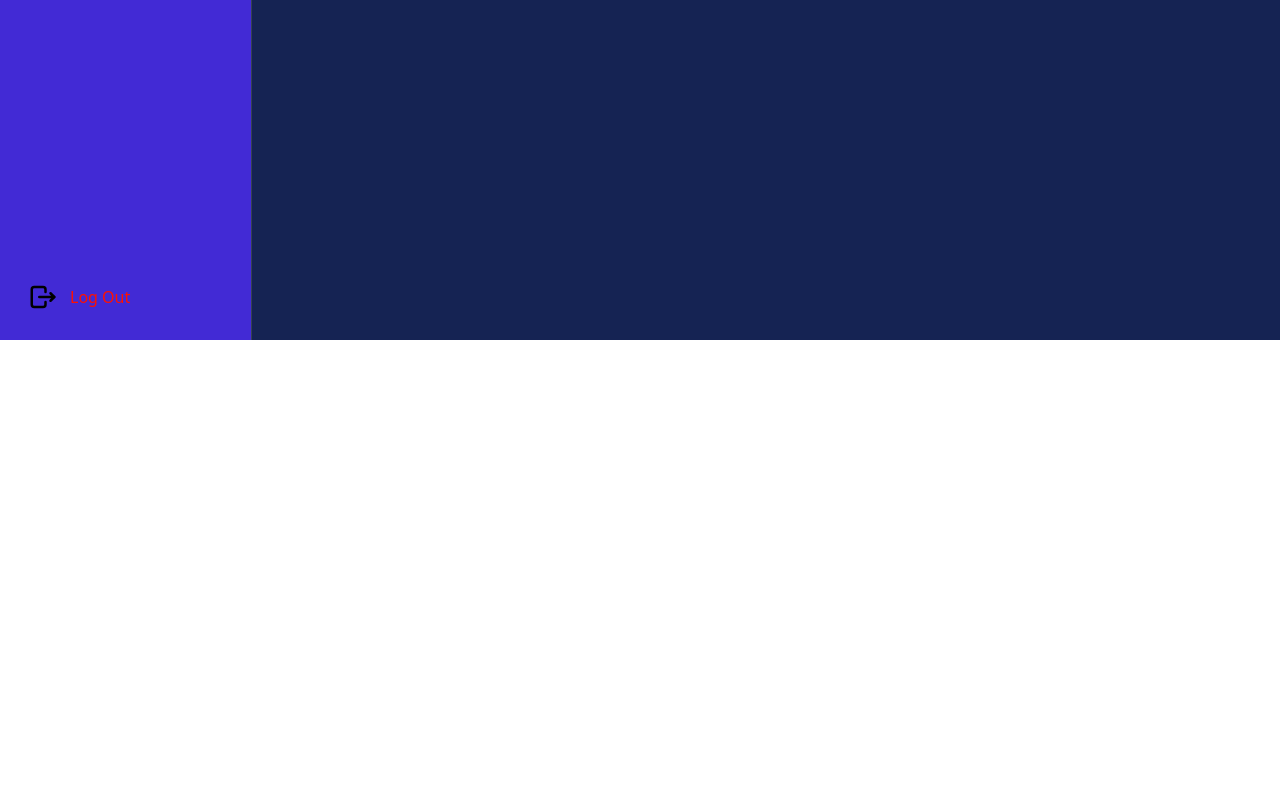
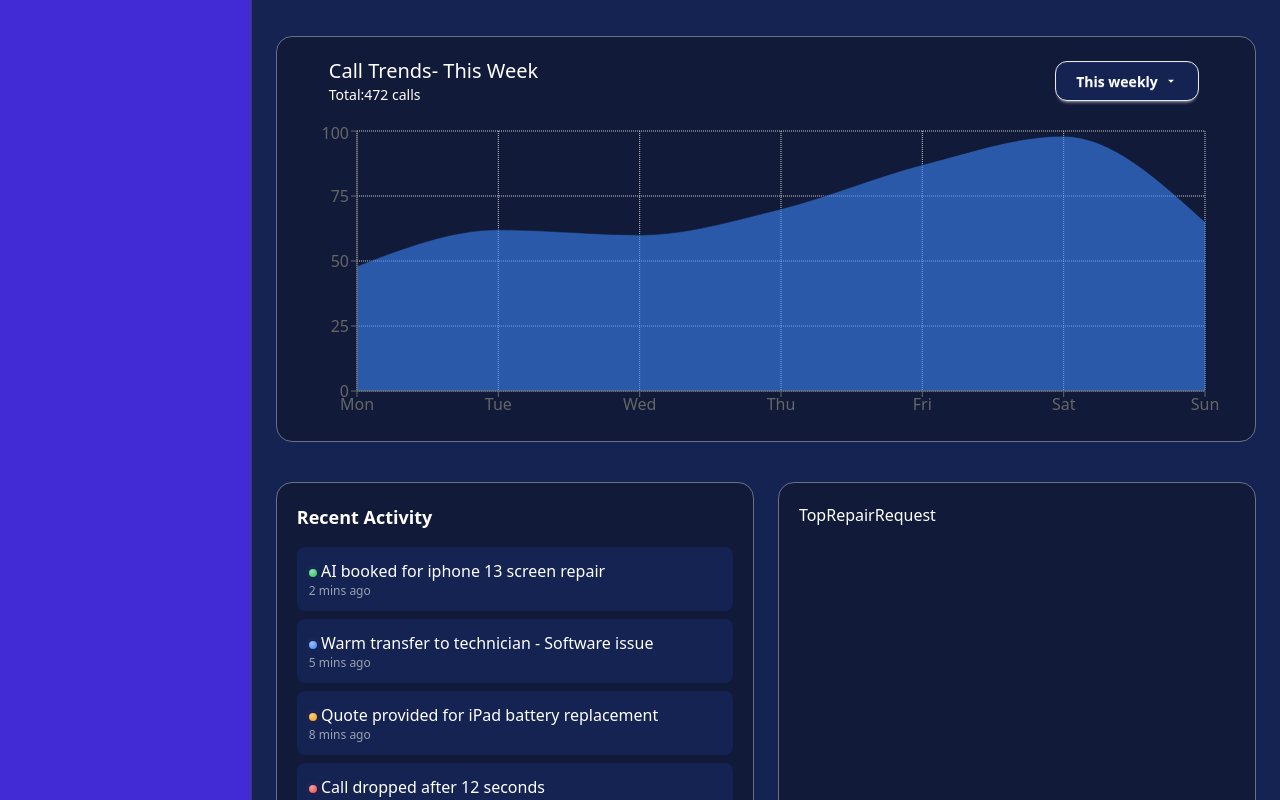
Before and after one commit to jibon49/Fire-dashboard, a React (Vite) app: page / in a window 1280 px wide. Shown: the part 460-1260 px from the top of the page. Before the commit the page ends 800 px from the top, so only its background shows below. Built offline with nearby package versions, Linux system fonts and the light colour scheme.

Commit message:
Add ChartSection, RecentActivity, and TopRepairRequest components; update Home layout and styles

```diff
--- a/src/index.css
+++ b/src/index.css
@@ -3,8 +3,60 @@
 
 @theme {
   --color-primary: #111b3c;
+  --color-site-secondary: #152353;
+  --color-bg-component: #111B39;
 }
 
 :root {
   --default-color: #111B3C;
 }
+
+/* Status indicator styles */
+.status {
+  display: inline-block;
+  width: 0.75rem;
+  height: 0.75rem;
+  border-radius: 9999px;
+  background-color: #9ca3af;
+}
+
+.status-xs {
+  width: 0.5rem;
+  height: 0.5rem;
+}
+
+.status-sm {
+  width: 0.625rem;
+  height: 0.625rem;
+}
+
+.status-md {
+  width: 0.75rem;
+  height: 0.75rem;
+}
+
+.status-lg {
+  width: 1rem;
+  height: 1rem;
+}
+
+.status-xl {
+  width: 1.25rem;
+  height: 1.25rem;
+}
+
+.status-success {
+  background-color: #22c55e;
+}
+
+.status-warning {
+  background-color: #f59e0b;
+}
+
+.status-accent {
+  background-color: #3b82f6;
+}
+
+.status-error {
+  background-color: #ef4444;
+}
--- a/src/pages/Home/Home/CardSection.jsx
+++ b/src/pages/Home/Home/CardSection.jsx
@@ -19,9 +19,9 @@ const CardSection = () => {
 
   return (
     <div>
-        <div className="grid grid-cols-1 sm:grid-cols-2 lg:grid-cols-3 xl:grid-cols-4 gap-6 p-4">
+        <div className="grid grid-cols-1 sm:grid-cols-2 lg:grid-cols-3 xl:grid-cols-4 gap-6 p-4 mb-10">
             {cards.map((card, index) => (
-                <div key={index} className="bg-primary rounded-lg shadow p-4 flex justify-between space-x-4">
+                <div key={index} className="bg-[#111B39] rounded-lg shadow p-4 flex justify-between space-x-4">
 
                     <div>
                         <h3 className="text-lg font-semibold">{card.title}</h3>
--- /dev/null
+++ b/src/pages/Home/Home/ChartSection.jsx
@@ -0,0 +1,97 @@
+import { useState } from 'react';
+import { AreaChart, Area, XAxis, YAxis, CartesianGrid, Tooltip, ResponsiveContainer } from 'recharts';
+import { MdOutlineArrowDropDown } from "react-icons/md";
+
+const ChartSection = () => {
+
+    const dataWeekly = [
+        {
+            name: 'Mon',
+            uv: 48,
+
+        },
+        {
+            name: 'Tue',
+            uv: 62,
+        },
+        {
+            name: 'Wed',
+            uv: 60,
+        },
+        {
+            name: 'Thu',
+            uv: 70,
+        },
+        {
+            name: 'Fri',
+            uv: 87,
+        },
+        {
+            name: 'Sat',
+            uv: 98,
+        },
+        {
+            name: 'Sun',
+            uv: 65,
+        },
+    ];
+
+    const dataMonthly = [
+        { name: 'Week 1', uv: 2400},
+        { name: 'Week 2', uv: 1398 },
+        { name: 'Week 3', uv: 9800 },
+        { name: 'Week 4', uv: 3908},
+    ]
+
+    const filterOptions = [
+        { label: 'Weekly', value: 'weekly' },
+        { label: 'Monthly', value: 'monthly' },
+    ];
+
+    const [activeOption, setActiveOption] = useState('weekly');
+
+    const handleOption = (value) => {
+        setActiveOption(value);
+    }
+
+
+    return (
+        <div className='border rounded-2xl bg-bg-component h-[106.5] p-5 border-gray-500 mb-10'>
+            <div className="flex justify-between items-center mb-4 mx-8">
+                <div>
+                    <h1 className='text-xl'>Call Trends- This Week</h1>
+                    <p className='text-sm'>Total:472 calls</p>
+                </div>
+                <div className="dropdown dropdown-bottom dropdown-end">
+                    <div tabIndex={0} role="button" className="btn m-1 bg-site-secondary rounded-xl w-36 text-white">This {activeOption} <MdOutlineArrowDropDown /></div>
+                    <ul tabIndex="-1" className="dropdown-content menu bg-site-secondary rounded-box z-1 w-52 p-2 border-2 hover:shadow-lg ">
+                        {filterOptions.map((option) => (
+                            <li className='hover:bg-white hover:text-site-secondary ' key={option.value}><button onClick={() => handleOption(option.value)}>{option.label}</button></li>
+                        ))}
+                    </ul>
+                </div>
+            </div>
+            <div style={{ width: '100%', height: 300 }}>
+                <ResponsiveContainer>
+                    <AreaChart
+                        data={activeOption === 'weekly' ? dataWeekly : dataMonthly}
+                        margin={{
+                            top: 10,
+                            right: 30,
+                            left: 0,
+                            bottom: 0,
+                        }}
+                    >
+                        <CartesianGrid strokeDasharray="1 1" />
+                        <XAxis dataKey="name" />
+                        <YAxis />
+                        <Tooltip />
+                        <Area type="monotone" dataKey="uv" stroke="#0F172B80" fill="#3B82F6" />
+                    </AreaChart>
+                </ResponsiveContainer>
+            </div>
+        </div>
+    );
+}
+
+export default ChartSection
--- a/src/pages/Home/Home/Home.jsx
+++ b/src/pages/Home/Home/Home.jsx
@@ -1,10 +1,18 @@
 import React from 'react'
 import CardSection from './CardSection'
+import ChartSection from './ChartSection'
+import RecentActivity from './RecentActivity'
+import TopRepairRequest from './TopRepairRequest'
 
 const Home = () => {
   return (
     <div>
       <CardSection></CardSection>
+      <ChartSection></ChartSection>
+      <div className='flex justify-between gap-6 flex-col lg:flex-row gap-5'>
+        <RecentActivity></RecentActivity>
+        <TopRepairRequest></TopRepairRequest>
+      </div>
     </div>
   )
 }
--- /dev/null
+++ b/src/pages/Home/Home/RecentActivity.jsx
@@ -0,0 +1,34 @@
+
+
+const RecentActivity = () => {
+
+    const recentActivity = [
+        { id: 1, activity: 'AI booked for iphone 13 screen repair', time: '2 mins ago', type: 'success' },
+        { id: 2, activity: 'Warm transfer to technician - Software issue', time: '5 mins ago' , type: 'accent'},
+        { id: 3, activity: 'Quote provided for iPad battery replacement', time: '8 mins ago', type:'warning' },
+        { id: 4, activity: 'Call dropped after 12 seconds', time: '15 mins ago', type:'error' },
+        { id: 5, activity: 'Password reset requested by user', time: '20 mins ago', type:'success' },
+    ]
+
+
+    return (
+        <div className="bg-bg-component p-5 rounded-2xl border border-gray-500 w-1/2 md:w-full">
+            <h1 className="text-lg font-semibold mb-4">Recent Activity</h1>
+            <div>
+                <ul className="">
+                    {recentActivity.map((activity) => (
+                        <li className="bg-site-secondary p-3 rounded-lg mb-2" key={activity.id}>
+                            <div className="inline-grid *:[grid-area:1/1]">
+                                <div className={`status status-xs status-${activity.type} animate-ping`}></div>
+                                <div className={`status status-xs status-${activity.type}`}></div>
+                            </div> {activity.activity}
+                            <p className="text-gray-400 text-xs">{activity.time}</p>
+                        </li>
+                    ))}
+                </ul>
+            </div>
+        </div>
+    )
+}
+
+export default RecentActivity
--- /dev/null
+++ b/src/pages/Home/Home/TopRepairRequest.jsx
@@ -0,0 +1,8 @@
+
+const TopRepairRequest = () => {
+  return (
+    <div className="w-1/2 md:w-full bg-bg-component p-5 rounded-2xl border border-gray-500">TopRepairRequest</div>
+  )
+}
+
+export default TopRepairRequest
```
